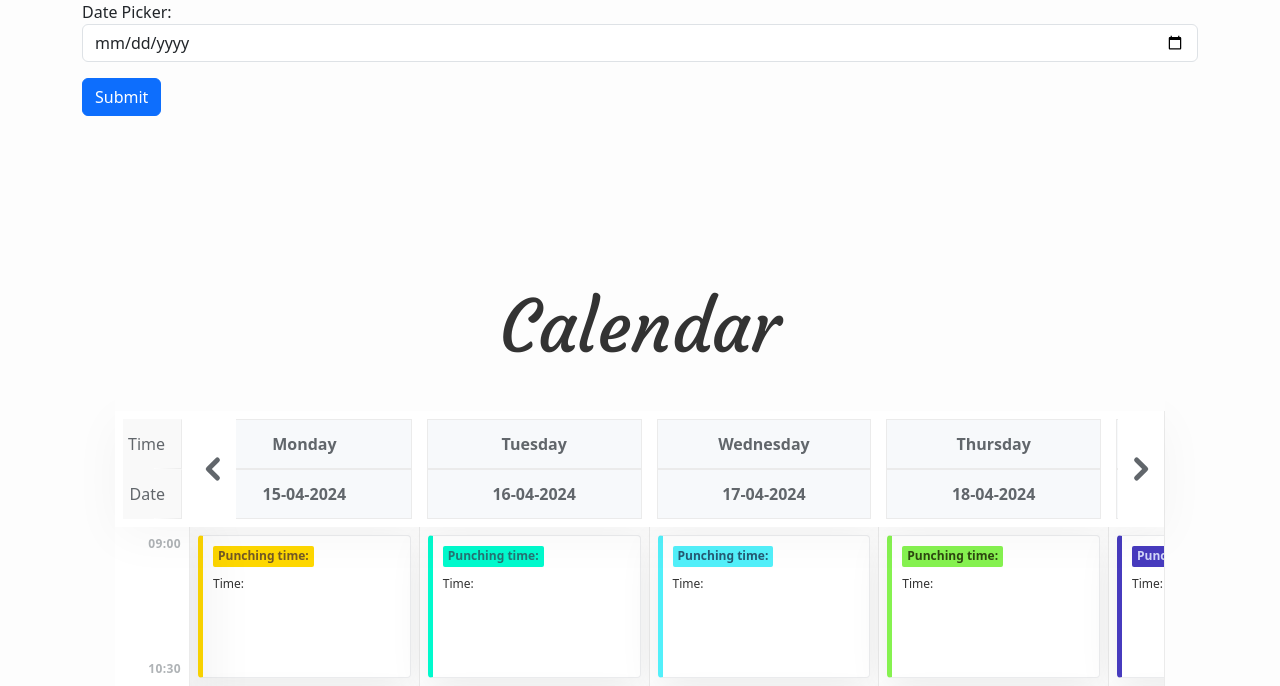
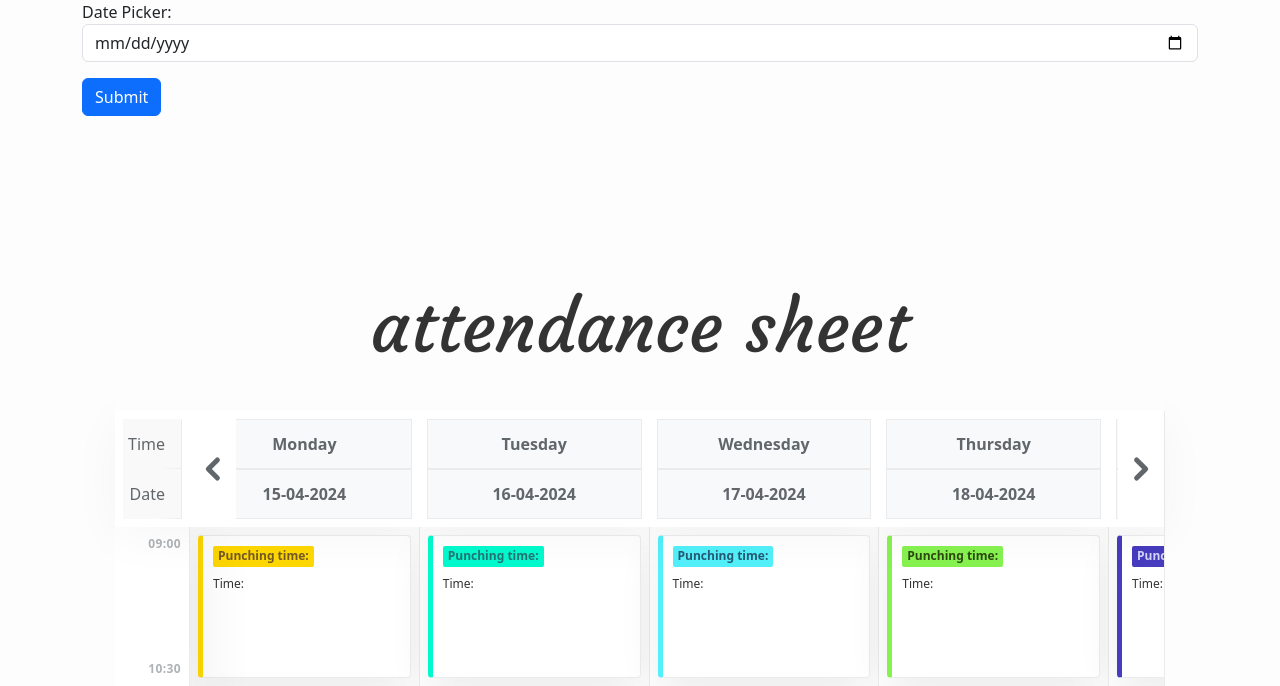
Before and after one commit to Dhruvil-prajapati-19/FacultyAttendanceSystem, a Django app: page /index/ in a window 1280 px wide. Shown: the top 686 px of the page. Run offline with Django 5.2, Linux system fonts and the light colour scheme; some libraries are stand-ins or nearby versions.

Commit message:
minor changes of index.html

```diff
--- a/templates/index.html
+++ b/templates/index.html
@@ -32,9 +32,9 @@
 </svg>
 
 <div class="wrapper">
-  <h1>Calendar</h1>
+  <h1>attendance sheet</h1>
   <div class="sticky-header">
-    <span>Calendar</span>
+    <span>take your attendance</span>
   </div>
   <div class="table">
     <div class="headers">
```
